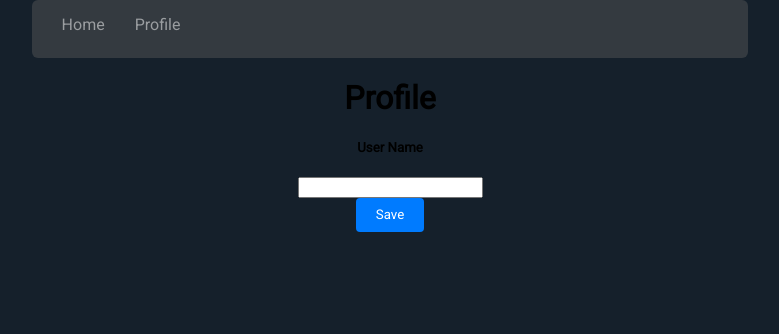
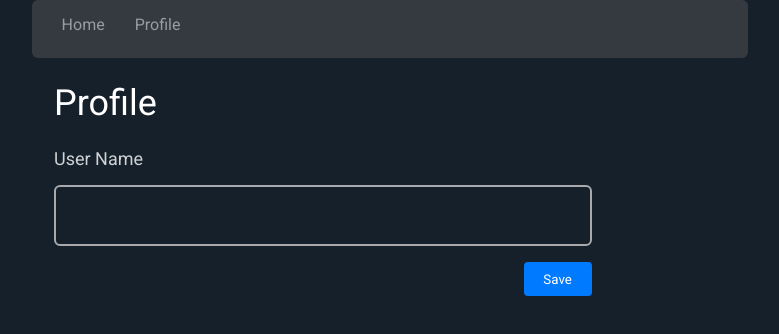
Before and after one commit to Itc-bootcamp-2019/micro-blogging-front-end-josomm22, a React (Create React App) app: page /profile in a window 1280 px wide. Shown: the top 334 px of the page, without its empty margins (250-1029 px from the left). Built offline with nearby package versions, Linux system fonts and the light colour scheme.

Commit message:
added profile.css for profile page

```diff
--- a/src/Components/Profile.js
+++ b/src/Components/Profile.js
@@ -1,4 +1,5 @@
 import React from 'react';
+import '../css/profile.css';
 
 class Profile extends React.Component {
     constructor(props) {
@@ -13,10 +14,12 @@ class Profile extends React.Component {
                 <h1>Profile</h1>
                 <div className='inputContainer'>
                     <h5>User Name</h5>
-                    <div className='profileInput'>
+                    <div className='profileInput inputBox'>
                         <input type='text' />
                     </div>
-                    <button className='btn saveProfile'>Save</button>
+                    <div className='flexRight'>
+                        <button className='btn saveProfile'>Save</button>
+                    </div>
                 </div>
             </div>
         )
--- a/src/css/messages.css
+++ b/src/css/messages.css
@@ -145,3 +145,8 @@ textarea::placeholder{
 .submitTweet:disabled{
     color: gray;
 }
+.flexRight{
+    display: flex;
+    width: 100%;
+    justify-content: flex-end;
+}
--- /dev/null
+++ b/src/css/profile.css
@@ -0,0 +1,56 @@
+.profile{
+    position: relative;
+    display: flex;
+    flex-direction: column;
+    max-width: 600px;
+    left: 50%;
+    transform: translateX(-56%);
+    align-items: flex-start;
+}
+.profile h1{
+    text-align: left;
+    color: #FFFF;
+    font-family: Roboto;
+    font-style: normal;
+    font-weight: normal;
+    font-size: 36px;
+    line-height: 42px;
+}
+.inputContainer{
+    display: flex;
+    flex-direction: column;
+    align-items: flex-start;
+}
+.inputContainer h5{
+    font-family: Roboto;
+    font-style: normal;
+    font-weight: normal;
+    font-size: 18px;
+    line-height: 21px;
+    color: rgba(255, 255, 255, 0.8);
+    margin: 0;
+}
+.profileInput{
+    padding: 5px;
+    width: 42vw;
+    height: 61px;
+    margin: 16px 0px;
+}
+
+.profileInput input{
+    height: 100%;
+    width: 100%;
+    background-color: #15202B;
+    border: none;
+    overflow: hidden;
+    outline: none;
+    resize: none;
+    font-family: Roboto;
+    font-style: normal;
+    font-weight: normal;
+    font-size: 16px;
+    line-height: 19px;
+
+
+color: #FFFFFF;
+}
```
Lines whose indentation alone changed are shown as unchanged.
